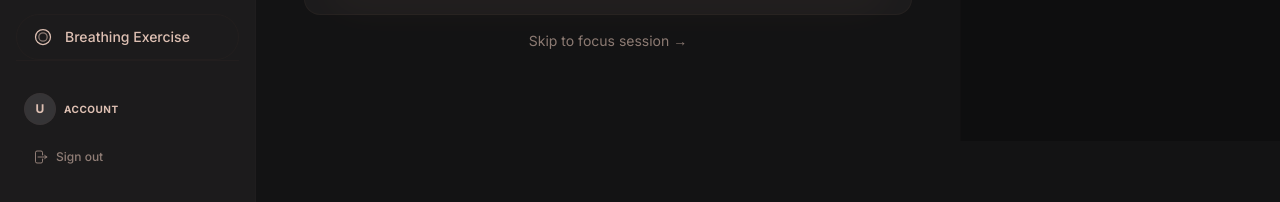
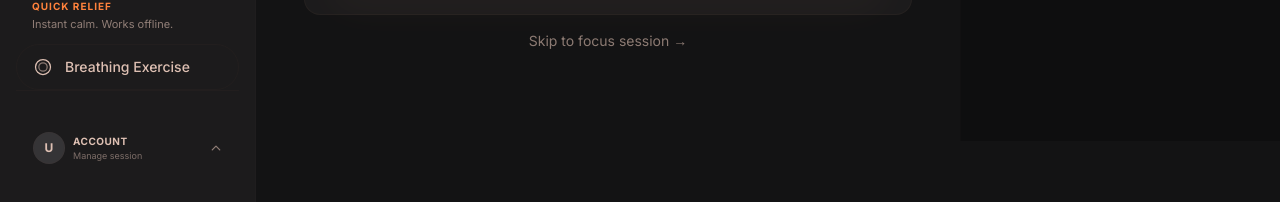
Before and after one commit to akshayk95388/unblock-focus, a Next.js app: page /focus in a window 1280 px wide. Shown: the part 595-797 px from the top of the page. Built offline with nearby package versions, Linux system fonts and the light colour scheme; no server answers; the database is empty.

Commit message:
Refactor sidebar profile layout into a toggleable popover menu

```diff
--- a/src/components/Dashboard/DashboardLayout.tsx
+++ b/src/components/Dashboard/DashboardLayout.tsx
@@ -22,6 +22,7 @@ export default function DashboardLayout({
 }: DashboardLayoutProps) {
   const [streak, setStreak] = useState(0);
   const [sidebarOpen, setSidebarOpen] = useState(false);
+  const [profileMenuOpen, setProfileMenuOpen] = useState(false);
   const { user, signOut } = useAuth();
   const router = useRouter();
 
@@ -187,26 +188,55 @@ export default function DashboardLayout({
         </div>
 
         {/* Desktop Footer (Streak + Profile) */}
-        <div className="pt-6 border-t border-outline-variant/10 flex flex-col gap-4">
-          {/* User profile + Streak footer row */}
+        <div className="pt-6 border-t border-outline-variant/10 relative">
+          {/* Profile Dropdown Menu */}
+          {profileMenuOpen && (
+            <div className="absolute bottom-16 left-2 right-2 bg-surface-container-high border border-outline-variant/10 rounded-2xl p-2 shadow-lg z-50 flex flex-col gap-1">
+              <button
+                onClick={async () => {
+                  await signOut();
+                  router.push("/");
+                }}
+                className="w-full flex items-center gap-2 px-3 py-2 text-on-surface-variant/70 hover:text-on-surface hover:bg-surface-container-highest/50 rounded-xl transition-all text-xs font-semibold"
+              >
+                <svg className="w-4 h-4" fill="none" viewBox="0 0 24 24" strokeWidth={1.5} stroke="currentColor">
+                  <path strokeLinecap="round" strokeLinejoin="round" d="M15.75 9V5.25A2.25 2.25 0 0 0 13.5 3h-6a2.25 2.25 0 0 0-2.25 2.25v13.5A2.25 2.25 0 0 0 7.5 21h6a2.25 2.25 0 0 0 2.25-2.25V15m3 0 3-3m0 0-3-3m3 3H9" />
+                </svg>
+                Sign out
+              </button>
+            </div>
+          )}
+
+          {/* Interactive Profile Selector */}
           <div className="flex items-center justify-between px-2 pt-2">
-            <div className="flex items-center gap-2">
-              <div className="w-8 h-8 rounded-full bg-surface-container-highest flex items-center justify-center border border-outline-variant/10 text-xs font-bold text-on-surface-variant uppercase overflow-hidden">
+            <button
+              onClick={() => setProfileMenuOpen(!profileMenuOpen)}
+              className="flex-1 flex items-center justify-between p-2 hover:bg-surface-container-high rounded-xl transition-all border border-transparent hover:border-outline-variant/5 text-left min-w-0"
+            >
+              <div className="flex items-center gap-2 truncate">
+                <div className="w-8 h-8 rounded-full bg-surface-container-highest flex items-center justify-center border border-outline-variant/10 text-xs font-bold text-on-surface-variant uppercase overflow-hidden shrink-0">
                   {user?.user_metadata?.avatar_url ? (
                     <img src={user.user_metadata.avatar_url} alt="" className="w-full h-full rounded-full object-cover" />
                   ) : (
                     user?.email?.charAt(0) || "U"
                   )}
                 </div>
-              <div className="flex flex-col">
-                <span className="text-[10px] font-bold text-on-surface-variant uppercase tracking-wider truncate max-w-[120px]">
+                <div className="flex flex-col min-w-0">
+                  <span className="text-[10px] font-bold text-on-surface-variant uppercase tracking-wider truncate max-w-[110px]">
                     {user?.user_metadata?.full_name || user?.email?.split("@")[0] || "Account"}
+                  </span>
+                  <span className="text-[9px] text-on-surface-variant/50 truncate max-w-[110px]">
+                    Manage session
                   </span>
                 </div>
               </div>
+              <svg className={`w-3 h-3 text-on-surface-variant/60 transition-transform ${profileMenuOpen ? 'rotate-180' : ''} shrink-0 ml-2`} fill="none" viewBox="0 0 24 24" strokeWidth={2.5} stroke="currentColor">
+                <path strokeLinecap="round" strokeLinejoin="round" d="m4.5 15.75 7.5-7.5 7.5 7.5" />
+              </svg>
+            </button>
 
             {streak > 0 && (
-              <div className="flex items-center gap-1 px-2.5 py-1 bg-surface-container-high rounded-full border border-outline-variant/5">
+              <div className="flex items-center gap-1 px-2.5 py-1 bg-surface-container-high rounded-full border border-outline-variant/5 ml-2 shrink-0">
                 <span className="text-xs">🔥</span>
                 <span className="text-[10px] font-bold text-on-surface font-mono">
                   {streak}d
@@ -214,20 +244,6 @@ export default function DashboardLayout({
               </div>
             )}
           </div>
-
-          {/* Sign out button */}
-          <button
-            onClick={async () => {
-              await signOut();
-              router.push("/");
-            }}
-            className="flex items-center gap-2 px-4 py-2 text-on-surface-variant/60 hover:text-on-surface-variant hover:bg-surface-container-highest/50 rounded-xl transition-all text-xs font-medium"
-          >
-            <svg className="w-4 h-4" fill="none" viewBox="0 0 24 24" strokeWidth={1.5} stroke="currentColor">
-              <path strokeLinecap="round" strokeLinejoin="round" d="M15.75 9V5.25A2.25 2.25 0 0 0 13.5 3h-6a2.25 2.25 0 0 0-2.25 2.25v13.5A2.25 2.25 0 0 0 7.5 21h6a2.25 2.25 0 0 0 2.25-2.25V15m3 0 3-3m0 0-3-3m3 3H9" />
-            </svg>
-            Sign out
-          </button>
         </div>
       </aside>
 
```
Lines whose indentation alone changed are shown as unchanged.
